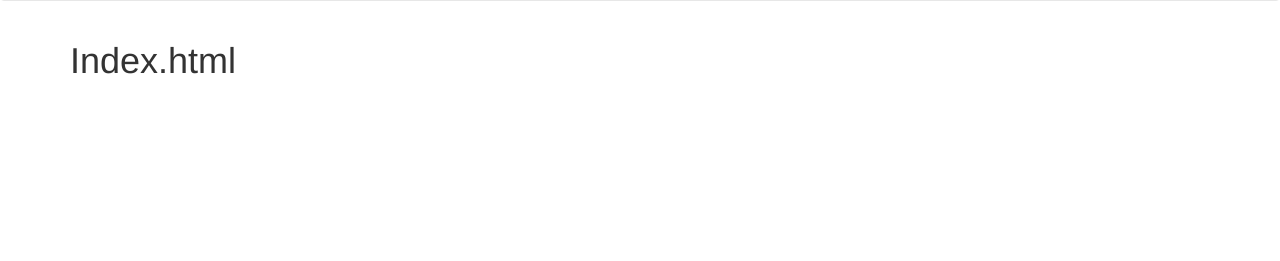
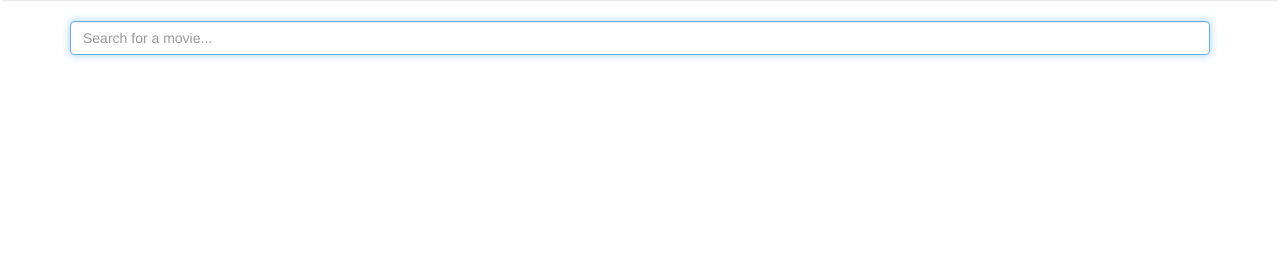
Before and after one commit to hollyroberts/uni-web-recommendations, a Flask app: page / in a window 1280 px wide. Shown: the part 51-312 px from the top of the page. Run offline with Flask 2, Linux system fonts and the light colour scheme; the visitor is signed in with stand-in values (Sample User, id 1); parts of the project's set-up code (start-up, migrations or seed data) failed here and were passed over; some libraries are stand-ins or nearby versions.

Commit message:
Add simple input

```diff
--- a/templates/index.html
+++ b/templates/index.html
@@ -5,6 +5,7 @@
         <title>Movie recommendations</title>
     </head>
     <body>
-    <h1>Index.html</h1>
+    <span></span>
+    <input class="form-control" autofocus placeholder="Search for a movie..." >
     </body>
 {% endblock %}
```
